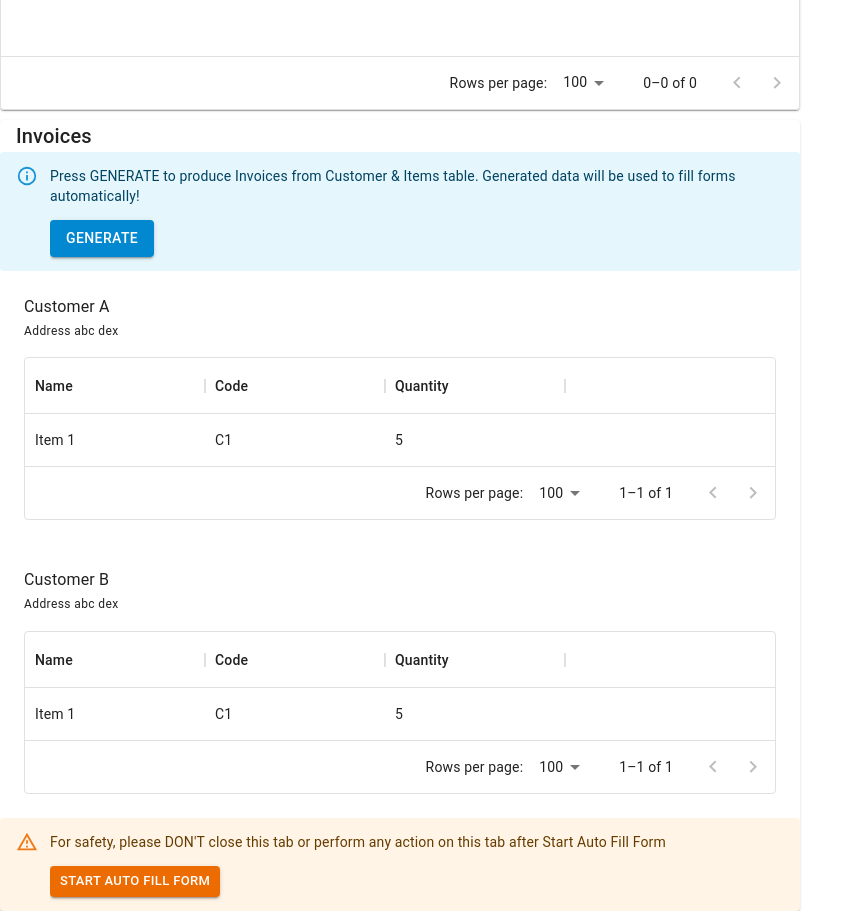
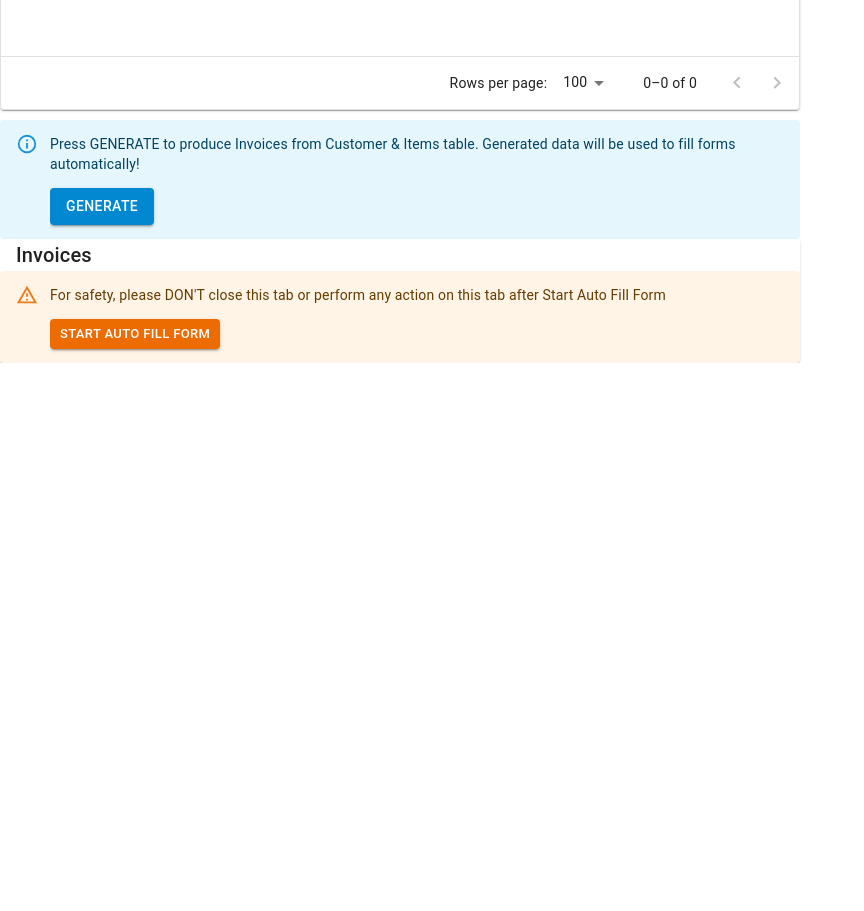
Before and after one commit to nguyenduyy94/InvoiceSplitPlugin, a React (Create React App) app in the folder react-app/: page / in a window 1280 px wide. Shown: the part 700-1611 px from the top of the page, without its empty margins (0-864 px from the left). After the commit the page ends 1063 px from the top, so only its background shows below. Built offline with nearby package versions, Linux system fonts and the light colour scheme.

Commit message:
split invoice fn

```diff
--- a/react-app/src/App.tsx
+++ b/react-app/src/App.tsx
@@ -18,21 +18,52 @@ import ItemInfo from "./components/ItemInfo";
 import InvoiceInfo from "./components/InvoiceInfo";
 import {Paper} from "@mui/material";
 import {DataGrid, GridCellParams, GridColumns, GridRowsProp} from "@mui/x-data-grid";
+import Alert from "@mui/material/Alert/Alert";
+import {Invoice} from "./models/Invoice";
 
+
+const splitInvoice = (customers:Customer[], items:Item[]) => {
+    const invoices:Invoice[] = customers.map(c => { return  {customer: c, items: []}});
+    const customerCount = customers.length;
+    for (const item of items) {
+        if (item.quantity > 0) {
+            const avg = Math.floor(item.quantity / customerCount);
+            const last = item.quantity - ((customerCount - 1) * avg);
+            for (let i = 0; i < invoices.length; i++) {
+                if (i === invoices.length - 1) {
+                    invoices[i].items.push({...item, quantity: last})
+                } else {
+                    invoices[i].items.push({...item, quantity: avg})
+                }
+            }
+        }
+    }
+    return invoices;
+};
 
 function App() {
     const [items, setItems] = useState<Item[]>([]);
+    const [customers, setCustomers] = useState<Customer[]>([]);
+    const [invoices, setInvoices] = useState<Invoice[]>([]);
     return (
         <Provider store={store}>
             <div className="App">
                 <Paper style={{marginBottom: 10}}>
-                    <CustomerInfo/>
+                    <CustomerInfo onChange={data => setCustomers(data)} />
                 </Paper>
                 <Paper style={{marginBottom: 10}}>
-                    <ItemInfo/>
+                    <ItemInfo onChange={data => setItems(data)}/>
                 </Paper>
+                <Alert severity="info">
+                    Press GENERATE to produce Invoices from Customer & Items table. Generated data will be used to fill forms automatically!
+                    <div style={{height: '1em'}}/>
+                    <Button variant="contained" color={"info"} onClick={e => {
+                        const invoices:Invoice[] = splitInvoice(customers, items);
+                        setInvoices(invoices)
+                    }}> Generate </Button>
+                </Alert>
                 <Paper style={{marginBottom: 10}}>
-                    <InvoiceInfo/>
+                    <InvoiceInfo invoices={invoices} />
                 </Paper>
             </div>
         </Provider>
--- a/react-app/src/components/CustomerInfo.tsx
+++ b/react-app/src/components/CustomerInfo.tsx
@@ -1,4 +1,4 @@
-import React, {ChangeEvent, ChangeEventHandler, useState} from "react"
+import React, {ChangeEvent, ChangeEventHandler, useEffect, useState} from "react"
 import {Customer} from "../models/Customer";
 import {Typography} from "@mui/material";
 import Toolbar from "@mui/material/Toolbar";
@@ -16,7 +16,7 @@ import {
 import {Item} from "../models/Item";
 
 interface CustomerInfoProps {
-
+    onChange: (customers:Customer[])=>void
 }
 
 interface CustomToolbarProps {
@@ -36,7 +36,7 @@ const CustomToolbar = (cf:CustomToolbarProps) => {
         <GridToolbarContainer>
             <Button onClick={cf.onAdd}> Add </Button>
             <Button onClick={cf.onRemove}> Remove </Button>
-            <input id="file" type="file_customer" hidden onChange={(e) => {
+            <input id="file_customer" type="file" hidden onChange={(e) => {
                 // @ts-ignore
                 cf.onImport(e.target.files[0])
             }}/>
@@ -74,15 +74,30 @@ const CustomerInfo = (props: CustomerInfoProps) => {
                     Toolbar: CustomToolbar({
                         onAdd: () => {
                             setCustomers([...customers, {id: new Date().getTime(), name: '', address: ''}])
+                            props.onChange(customers);
                         },
                         onRemove: () => {
                             const newData = customers.filter(item => selectionModel.indexOf(item.id) < 0);
                             console.log("Remove " + JSON.stringify(selectionModel));
                             setCustomers([...newData])
+                            props.onChange(customers);
                         },
                         onImport: (file:File) => {
                             readXlsxFile(file).then((rows) => {
-                                console.log("Read " + rows.length + " rows");
+                                console.log("Read " + rows.length + " customers");
+                                const result = [];
+                                for (const row of rows) {
+                                    if (typeof row[0] === 'number') { // row with ID
+                                        const customer:Customer = {
+                                            id : row[0],
+                                            name: row[1].toString(),
+                                            address: row[2].toString(),
+                                        };
+                                        result.push(customer)
+                                    }
+                                }
+                                setCustomers(result);
+                                props.onChange(result);
                             })
                         }
 
--- a/react-app/src/components/InvoiceInfo.tsx
+++ b/react-app/src/components/InvoiceInfo.tsx
@@ -24,7 +24,7 @@ import {Progress} from "../models/Progress";
 
 
 interface InvoiceInfoProps {
-
+    invoices: Invoice[]
 }
 
 interface CustomToolbarProps {
@@ -40,20 +40,6 @@ function a11yProps(index: number) {
 }
 
 const InvoiceInfo = (props: InvoiceInfoProps) => {
-    const [invoices, setInvoices] = useState<Invoice[]>([
-        {
-            customer: {id : 1, name: "Customer A", address: "Address abc dex"},
-            items: [
-                {id: 0, code: "C1", name: "Item 1", quantity: 5, price: 0, unit : ''}
-            ]
-        },
-        {
-            customer: {id : 2, name: "Customer B", address: "Address abc dex"},
-            items: [
-                {id: 0, code: "C1", name: "Item 1", quantity: 5, price: 0, unit : ''}
-            ]
-        }
-    ]);
 
     const [selectionModel, setSelectionModel] = React.useState<GridSelectionModel>([]);
 
@@ -75,16 +61,9 @@ const InvoiceInfo = (props: InvoiceInfoProps) => {
         <>
             <div>
             <Typography variant="h6" ml={2}> Invoices</Typography>
-                <Alert severity="info">
-                    Press GENERATE to produce Invoices from Customer & Items table. Generated data will be used to fill forms automatically!
-                    <div style={{height: '1em'}}/>
-                    <Button variant="contained" color={"info"} onClick={e => {
-
-                    }}> Generate </Button>
-                </Alert>
             </div>
 
-            {invoices.map((invoice:Invoice, index) => {
+            {props.invoices.map((invoice:Invoice, index) => {
                 return (
                     <div
                         id={`vertical-tabpanel-${index}`}
@@ -94,14 +73,16 @@ const InvoiceInfo = (props: InvoiceInfoProps) => {
                             <Typography variant="body1">{invoice.customer.name}</Typography>
                             <Typography variant="caption">{invoice.customer.address}</Typography>
                             <div style={{height: "1em"}}/>
+                            <div style={{height: 400}}>
                             <DataGrid
-                                autoHeight // You have to either give a height to the container of the DataGrid or set the autoHeight prop of the DataGrid to true. Otherwise, it does not know which size to take.
+                                // You have to either give a height to the container of the DataGrid or set the autoHeight prop of the DataGrid to true. Otherwise, it does not know which size to take.
                                 disableSelectionOnClick
                                 rows={invoice.items}
                                 columns={columns}
                                 experimentalFeatures={{ newEditingApi: true }}
                                 isCellEditable={(params: GridCellParams) => false}
                             />
+                            </div>
                         </Box>
 
                     </div>
--- a/react-app/src/components/ItemInfo.tsx
+++ b/react-app/src/components/ItemInfo.tsx
@@ -1,4 +1,4 @@
-import React, {useState} from "react"
+import React, {useEffect, useState} from "react"
 import Paper from "@mui/material/Paper";
 import Table from "@mui/material/Table";
 import TableHead from "@mui/material/TableHead";
@@ -22,7 +22,7 @@ import {Customer} from "../models/Customer";
 import readXlsxFile, {Row} from 'read-excel-file'
 
 interface ItemInfoProps {
-
+    onChange: (items:Item[])=>void;
 }
 
 
@@ -82,11 +82,13 @@ const ItemInfo = (props:ItemInfoProps) => {
                     Toolbar: CustomItemToolbar({
                         onAdd: () => {
                             setItems([...items, {id: new Date().getTime(), name: '', code: '' , quantity: 0, price: 0, unit: ''}])
+                            props.onChange(items);
                         },
                         onRemove: () => {
                             const newData = items.filter(item => selectionModel.indexOf(item.id) < 0);
                             console.log("Remove " + JSON.stringify(selectionModel));
                             setItems([...newData])
+                            props.onChange(items);
                         },
                         onImport: (file:File) => {
                             readXlsxFile(file).then((rows) => {
@@ -105,7 +107,8 @@ const ItemInfo = (props:ItemInfoProps) => {
                                         result.push(item)
                                     }
                                 }
-                                setItems(result)
+                                setItems(result);
+                                props.onChange(result);
                             })
                         }
                     })
```
